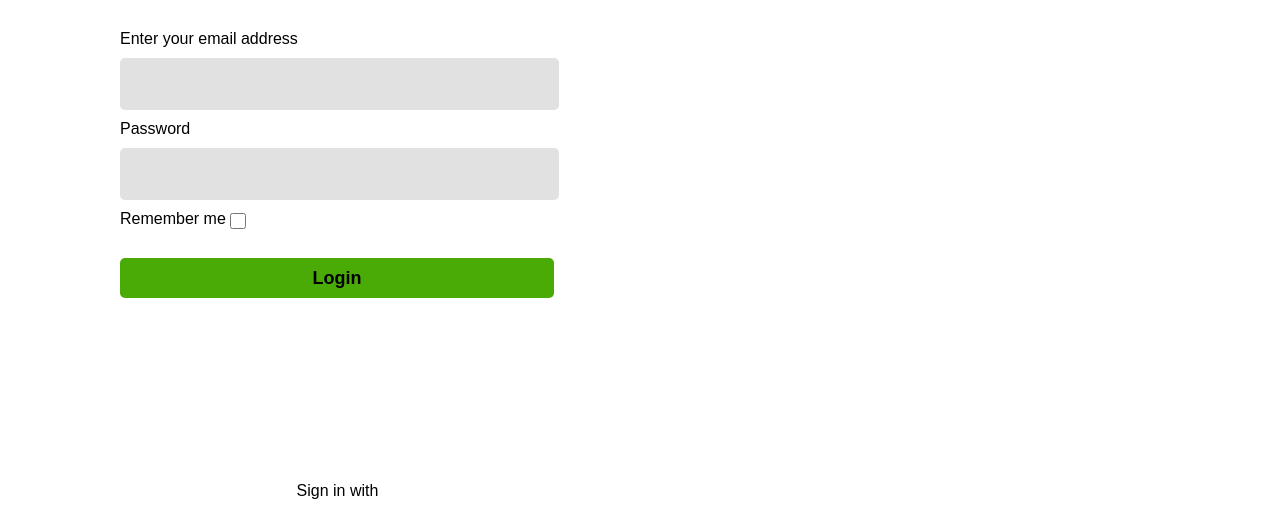
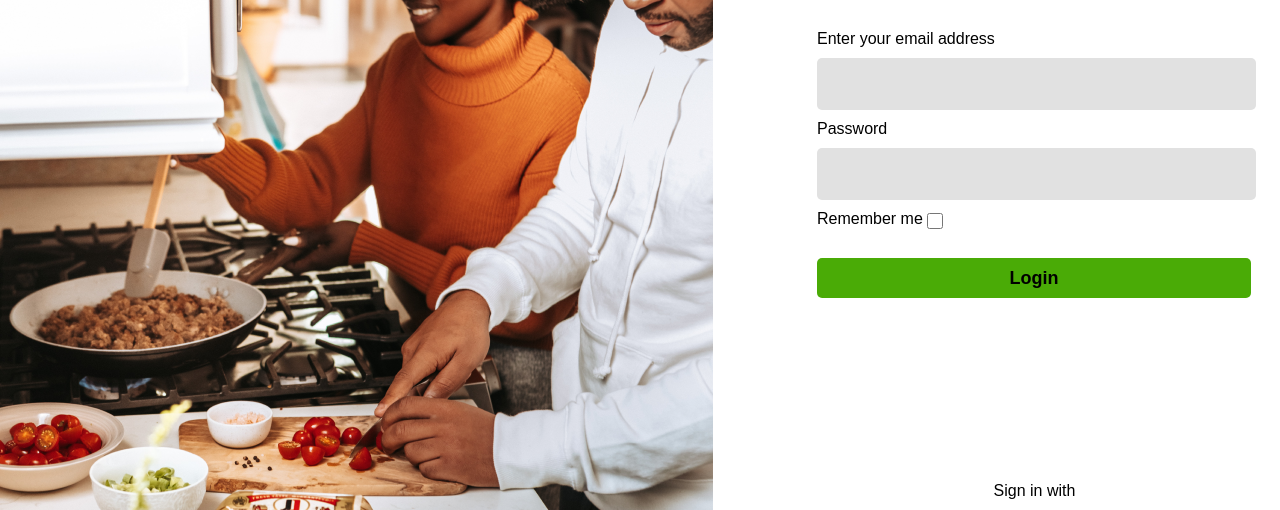
Before and after one commit to XF7BC/SwiftFoodsng, a plain HTML site: page login.html in a window 1280 px wide. Shown: the part 173-683 px from the top of the page. Drawn offline with Linux system fonts and the light colour scheme.

Commit message:
Update login.html

```diff
--- a/login.html
+++ b/login.html
@@ -24,7 +24,7 @@
         </div>
     </div>
     <div id="main_container">
-        <div id="image_booth"><img src=".s/IMage.png"></div>
+        <div id="image_booth"><img src="./Images/IMage.png"></div>
         <div id="form_container">
             <div id="header_container">
                 <h1>Login</h1>
```
